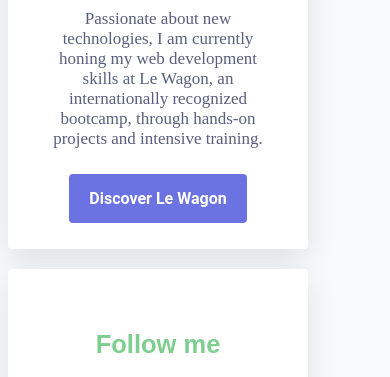
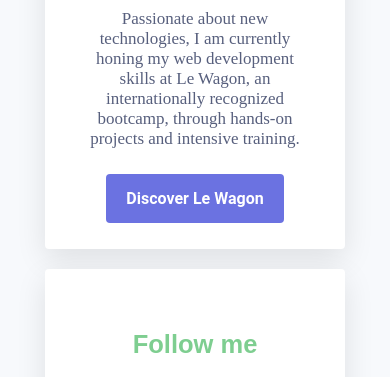
Before and after one commit to alioukonteye/profile, a plain HTML site: page index.html in a window 390 px wide. Shown: the part 306-683 px from the top of the page. Drawn offline with Linux system fonts and the light colour scheme.

Commit message:
fix layout

```diff
--- a/style.css
+++ b/style.css
@@ -12,6 +12,7 @@
   /* Pour un écran < 720px, cette classe CSS s'applique */
   .container {
     width: 500px;
+    margin: 30px auto;
   }
 }
 
@@ -19,6 +20,7 @@
   /* Pour un écran < 540px, cette classe CSS s'applique */
   .container {
     width: 300px;
+    margin: 20px auto;
   }
 }
 
```
